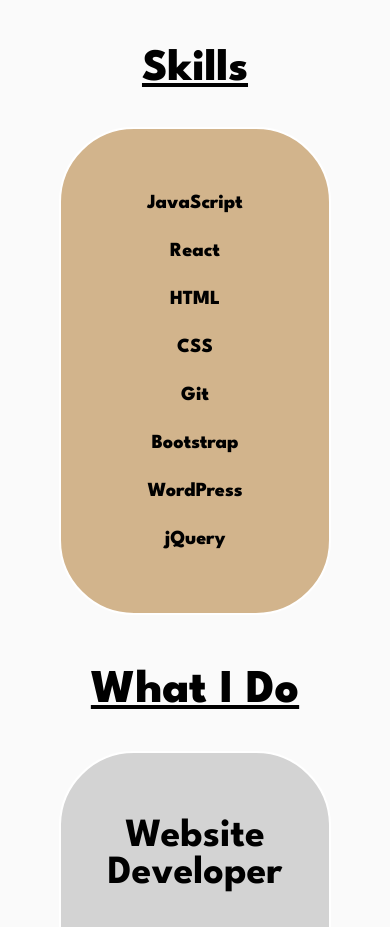
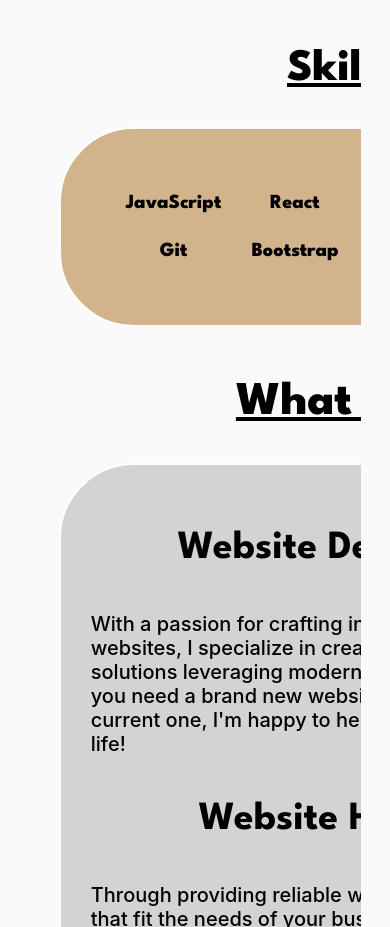
Before and after one commit to dtharris95/damari-harris-portfolio, a React (Create React App) app: page / in a window 390 px wide. Shown: the part 2480-3407 px from the top of the page. Built offline with nearby package versions, Linux system fonts and the light colour scheme.

Commit message:
Worked on page formatting in tablet portrait mode

```diff
--- a/src/components/Accordion/accordion.scss
+++ /dev/null
@@ -1,5 +0,0 @@
-@import "~bootstrap/scss/bootstrap";
-
-.accordion {
-
-}
--- a/src/components/Homepage/index.js
+++ b/src/components/Homepage/index.js
@@ -81,7 +81,7 @@
           </div>
         </div>
 
-        <div className="container-one">
+        <div className="container-two">
           <div className="skills-section">
             <h2 className="skills-heading">
               <u>Skills</u>
--- a/src/components/Homepage/index.scss
+++ b/src/components/Homepage/index.scss
@@ -32,7 +32,7 @@
     justify-content: center;
 }
 
-.container-one {
+.container-one, .container-two {
     display: grid;
     grid-template-columns: auto auto;
     // align-items: center;
@@ -76,7 +76,6 @@
     font-family: "League Spartan", sans-serif;
     font-optical-sizing: auto;
     font-weight: 800;
-    // font-weight: lighter;
     text-align: center;
     font-size: 47px;
 }
@@ -101,10 +100,6 @@
     font-size: 30px;
     padding: 15px;
 }
-
-// .skills-text:hover {
-//     color: white;
-// }
 
 .resume-link {
     font-size: 30px;
@@ -135,24 +130,6 @@
         color: blue;
     }
 }
-
-// p {
-//     text-align: center;
-//     animation-name: slidein;
-//     animation-duration: 3s;
-// }
-
-// @keyframes slidein {
-//     from {
-//         margin-left: 100%;
-//         width: 100%;
-//     }
-
-//     to {
-//         margin-left: 0%;
-//         width: 100%;
-//     }
-// }
 
 ul {
     li {
@@ -245,8 +222,22 @@
 // Tablet
 @media screen and (max-width: 835px) {
     .container-home {
-        padding: 0 35%;
-        width: 85%;
+        // padding: 0 35%;
+        // width: 85%;
+    }
+
+    .container-two {
+        display: grid;
+        grid-template-columns: auto;
+    }
+
+    .skill-list {
+        display: grid;
+        grid-template-columns: auto auto auto auto;
+    }
+
+    .info-container, .service-container {
+
     }
 }
 
```
Also changed, not shown: src/components/Accordion/accordion.js (deleted, +0 -41 lines), src/components/Navbar/index.js (+0 -7 lines).
